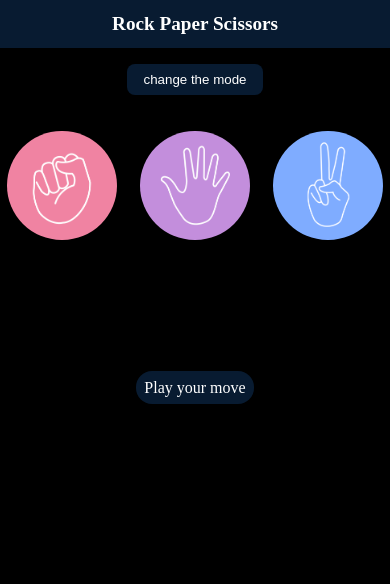
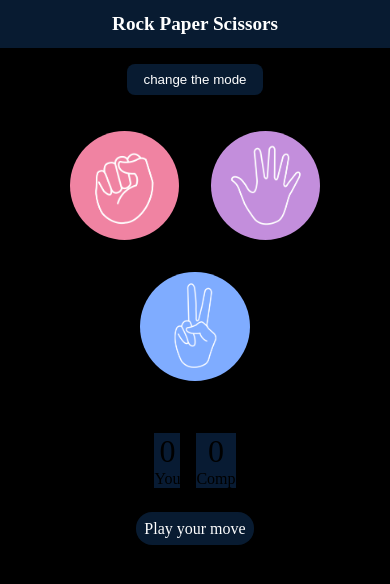
Before and after one commit to paralkarkedar/StonePaperScissors, a plain HTML site: page index.html in a window 390 px wide. Both pictures are taken after a click on the button "change the mode". Drawn offline with Linux system fonts and the light colour scheme.

Commit message:
fet:lightmode

```diff
--- a/app.js
+++ b/app.js
@@ -63,6 +63,8 @@ choices.forEach((choice) => {
 });
 
 
+let p = document.querySelector(".score");
+let div = document.querySelector(".kedarsir")
 let btn = document.querySelector("button")
 let mode = "light"
 btn.addEventListener("click",() =>{
@@ -70,9 +72,15 @@ btn.addEventListener("click",() =>{
     if(mode === "light"){
         mode = "dark";
         document.querySelector("body").style.backgroundColor = "black";
+        p.style.backgroundColor = "#081b33"
+        div.style.backgroundColor = "#081b33"
     }else{
         mode = "light";
         document.querySelector("body").style.backgroundColor = "white";
+        p.style.backgroundColor = "white"
+        div.style.backgroundColor = "white"
+
+
     }
     console.log(mode);
 
--- a/index.html
+++ b/index.html
@@ -27,9 +27,9 @@
         <p id="user-score">0</p>
         <p>You</p>
       </div>
-      <div class="score">
+      <div class="kedarsir">
         <p id="comp-score">0</p>
-        <p>Comp</p>
+        <p >Comp</p>
       </div>
     </div>
 
--- a/style.css
+++ b/style.css
@@ -6,7 +6,7 @@
   }
 
   body{
-    background-color: black;
+    background-color: white;
   }
 
   h1 {
@@ -142,7 +142,7 @@
     }
 
     .choices {
-      gap: 1rem;
+      gap: rem;
       margin-top: 2rem;
     }
 
```
